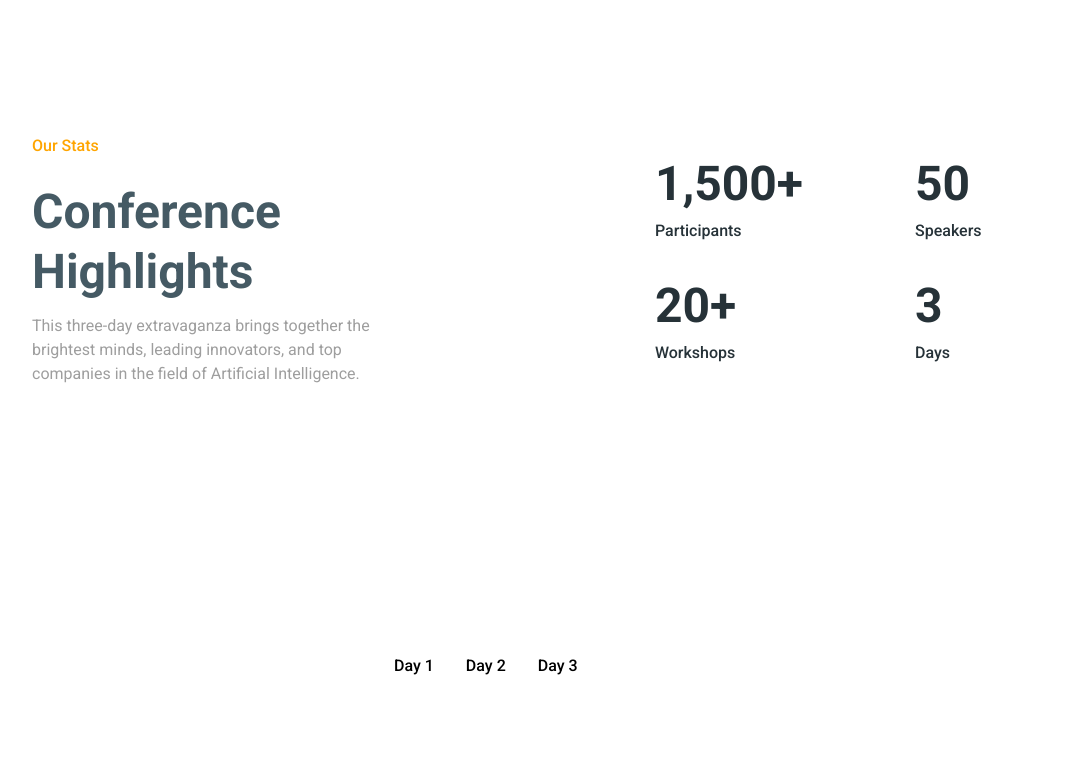
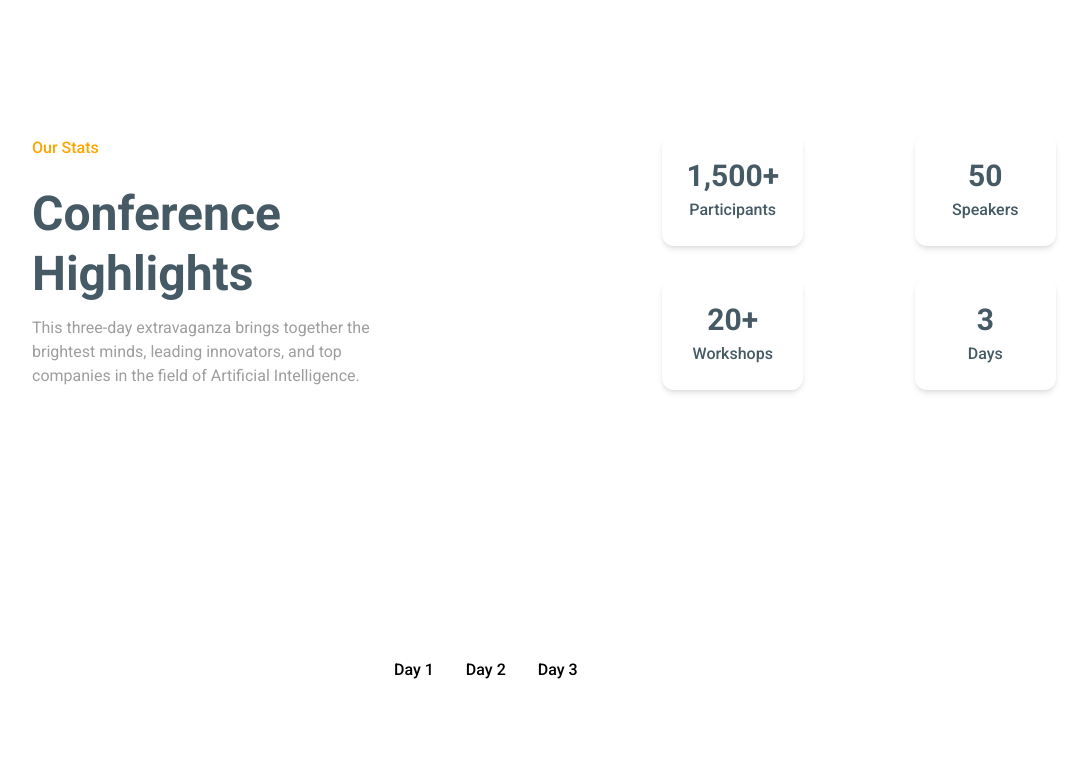
Before and after one commit to Miguel-Chaparro/detox, a Next.js app: page / in a window 1280 px wide. Shown: the part 2340-3108 px from the top of the page, without its empty margins (70-1156 px from the left). Built offline with nearby package versions, Linux system fonts and the light colour scheme.

Commit message:
first commit

```diff
--- a/src/app/our-stats.tsx
+++ b/src/app/our-stats.tsx
@@ -45,7 +45,7 @@ export function OurStats() {
       <div>
         <div className="grid grid-cols-2 gap-8 gap-x-28">
           {STATS.map((props, key) => (
-            <StatsCard children={undefined} placeholder={undefined} onResize={undefined} onResizeCapture={undefined} onPointerEnterCapture={undefined} onPointerLeaveCapture={undefined} key={key} {...props} />
+            <StatsCard key={key} {...props} />
           ))}
         </div>
       </div>
--- a/src/components/event-content-card.tsx
+++ b/src/components/event-content-card.tsx
@@ -70,9 +70,11 @@ export function EventContentCard({
           {des}
         </p>
         <div className="flex items-center gap-4">
-          <img
+          <Image
             src="/logos/spotify-logo.png"
             alt="spotify"
+            width={64}
+            height={64}
             className="rounded-full w-16 h-16"
           />
           <div>
--- a/src/components/stats-card.tsx
+++ b/src/components/stats-card.tsx
@@ -1,40 +1,17 @@
 
-import { Typography, Card } from "@material-tailwind/react";
+
 interface StatsCardProps {
   count: string;
   title: string;
 }
 
-export function StatsCard({ count, title, ...rest }: StatsCardProps & React.ComponentProps<typeof Card>) {
+export function StatsCard({ count, title }: StatsCardProps) {
   return (
-    <Card color="transparent" shadow={false} {...rest}>
-      <Typography
-        variant="h1"
-        className="font-bold"
-        color="blue-gray"
-        placeholder=""
-        onResizeCapture={() => {}}
-        onResize={() => {}}
-        onPointerEnterCapture={() => {}}
-        onPointerLeaveCapture={() => {}}
-      >
-        {count}
-      </Typography>
-      <Typography
-        variant="h6"
-        color="blue-gray"
-        className="mt-1 font-medium"
-        placeholder=""
-        onResizeCapture={() => {}}
-        onResize={() => {}}
-        onPointerEnterCapture={() => {}}
-        onPointerLeaveCapture={() => {}}
-      >
-        {title}
-      </Typography>
-    </Card>
+    <div className="bg-white bg-opacity-10 rounded-xl p-6 text-center shadow-md">
+      <h1 className="font-bold text-3xl text-blue-gray-700">{count}</h1>
+      <h6 className="mt-1 font-medium text-blue-gray-700">{title}</h6>
+    </div>
   );
 }
 
-
 export default StatsCard;
```
